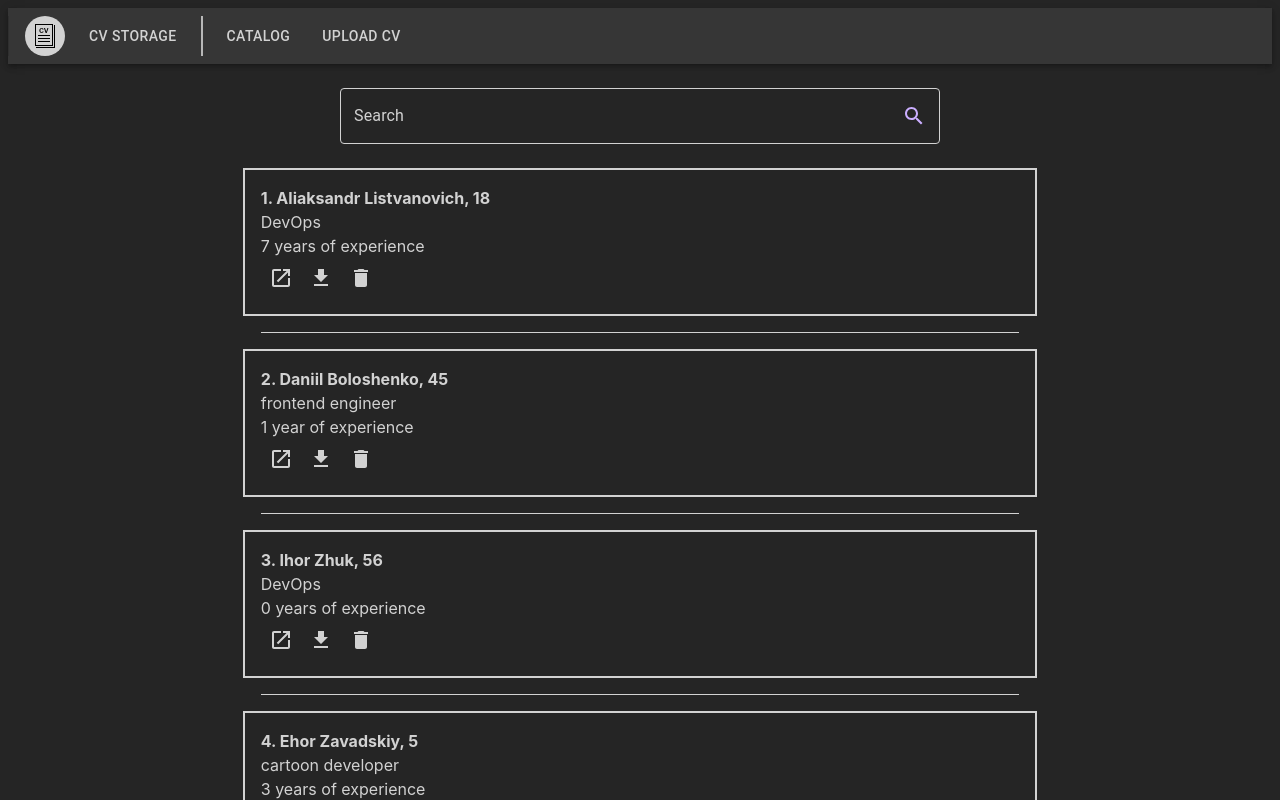
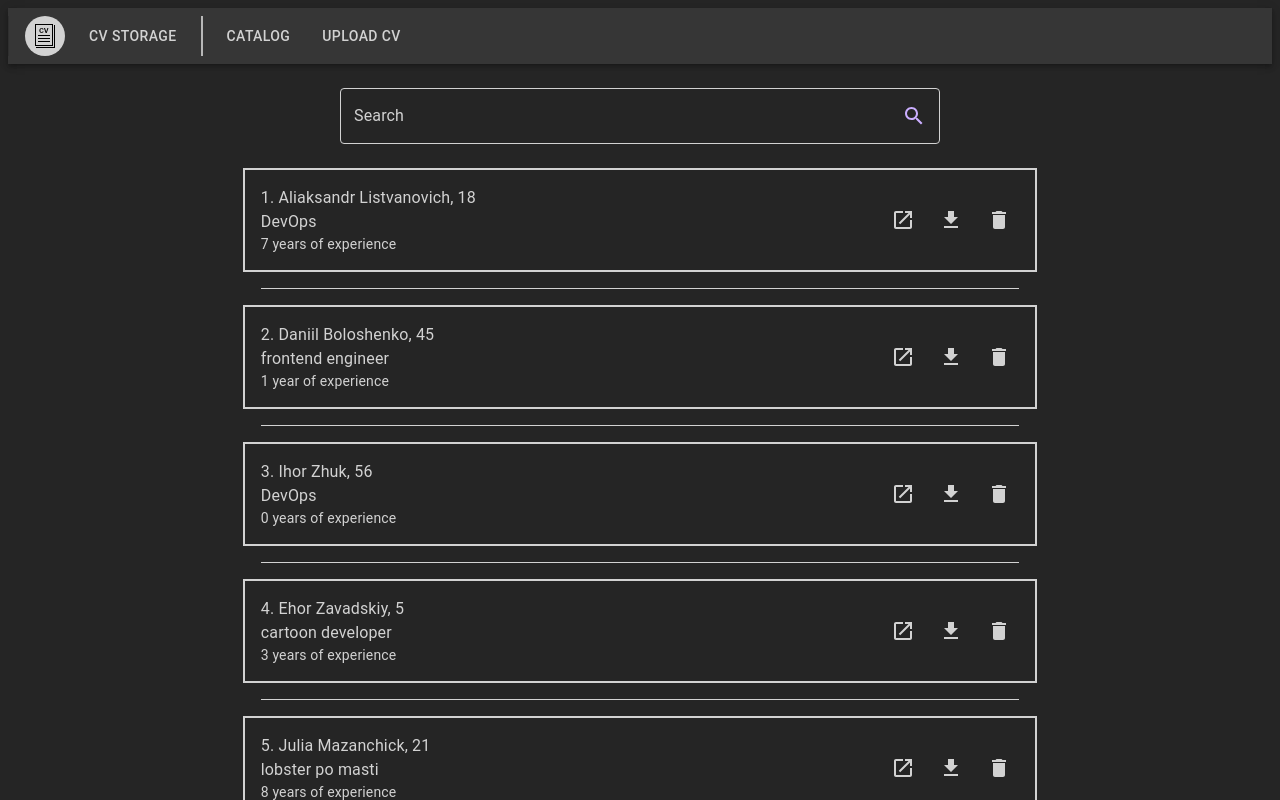
Before and after one commit to l1st1k/InIS-CourseWork, a React (Vite) app in the folder cv_storage_react/: page / in a window 1280 px wide. Shown: the top 800 px of the page. Built offline with nearby package versions, Linux system fonts and the light colour scheme.

Commit message:
CVShort.jsx new layout. Semantic updates

```diff
--- a/cv_storage_react/src/components/CV_Components/CVShort.jsx
+++ b/cv_storage_react/src/components/CV_Components/CVShort.jsx
@@ -1,27 +1,45 @@
 import React from "react";
 import { year_to_string } from "../../utils";
 import { DeleteButton, OpenButton, DownloadButton } from "../Buttons";
-import { Box } from "@mui/material";
+import { Box, Stack, Typography } from "@mui/material";
 
 export const CVShort = ({ cv, number }) => {
   return (
     <Box
       component="article"
       key={cv.cv_id}
-      sx={{ padding: 2, width: 1, border: "2px solid #d2d2d2" }}
+      sx={{
+        padding: 2,
+        width: 1,
+        border: "2px solid #d2d2d2",
+        display: "flex",
+      }}
     >
-      <div className="cv__content">
-        <strong>
+      <Stack direction={"column"} alignItems="stretch" sx={{ flex: "8" }}>
+        <Typography variant="body1" align="left">
           {number}. {cv.first_name} {cv.last_name}, {cv.age}
-        </strong>
-        <div>{cv.major}</div>
-        <div>{year_to_string(cv.years_of_exp)}</div>
-      </div>
-      <div className="cv_buttons">
-        <OpenButton cv_id={cv.cv_id} />
-        <DownloadButton cv_id={cv.cv_id} />
-        <DeleteButton cv_id={cv.cv_id} />
-      </div>
+        </Typography>
+        <Typography variant="body1">{cv.major}</Typography>
+        <Typography variant="body2">
+          {year_to_string(cv.years_of_exp)}
+        </Typography>
+      </Stack>
+      <CV_Links cv_id={cv.cv_id} />
     </Box>
   );
 };
+
+const CV_Links = ({ cv_id }) => {
+  return (
+    <Stack
+      direction={"row"}
+      spacing={1}
+      justifyContent={"end"}
+      sx={{ flex: "2" }}
+    >
+      <OpenButton cv_id={cv_id} />
+      <DownloadButton cv_id={cv_id} />
+      <DeleteButton cv_id={cv_id} />
+    </Stack>
+  );
+};
```
